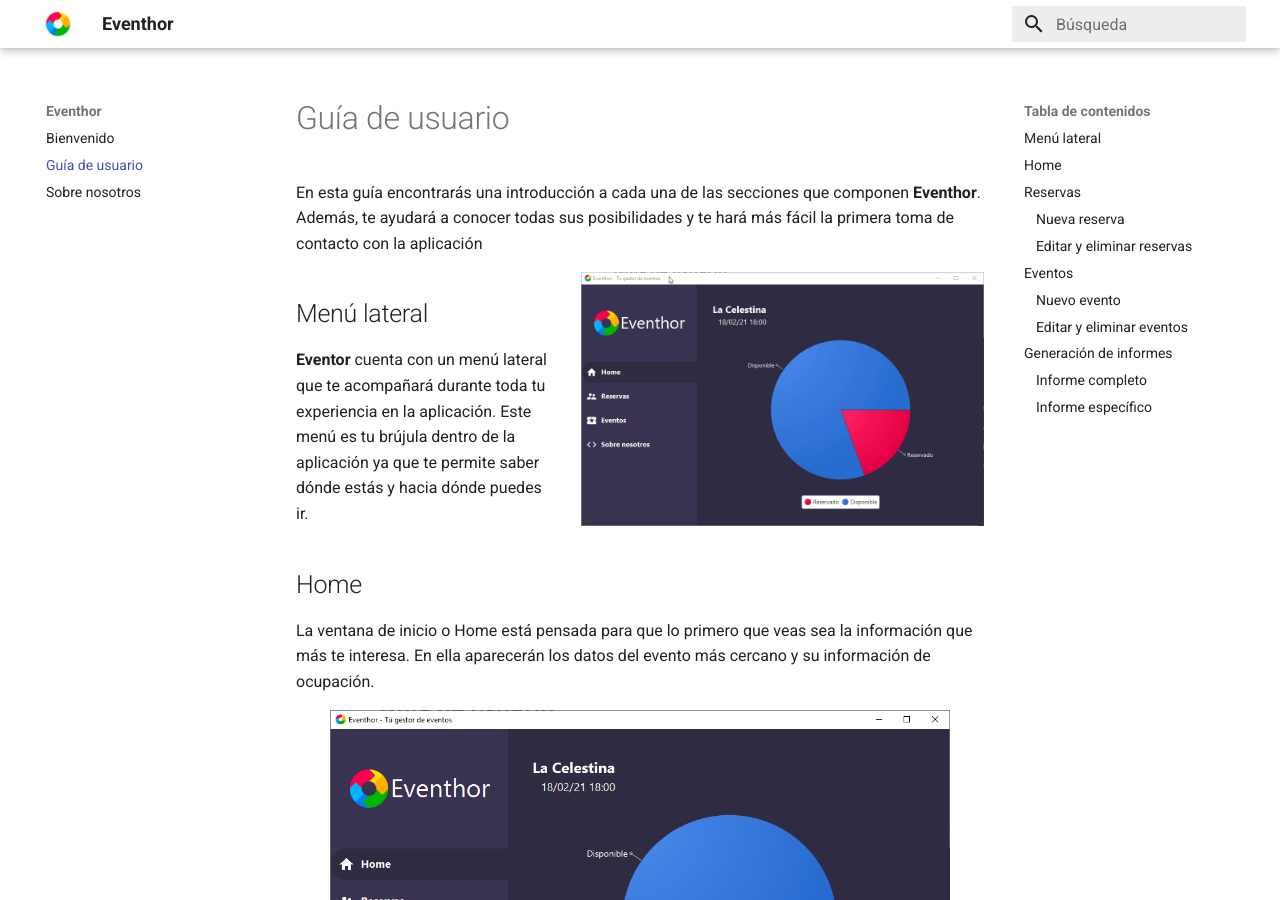
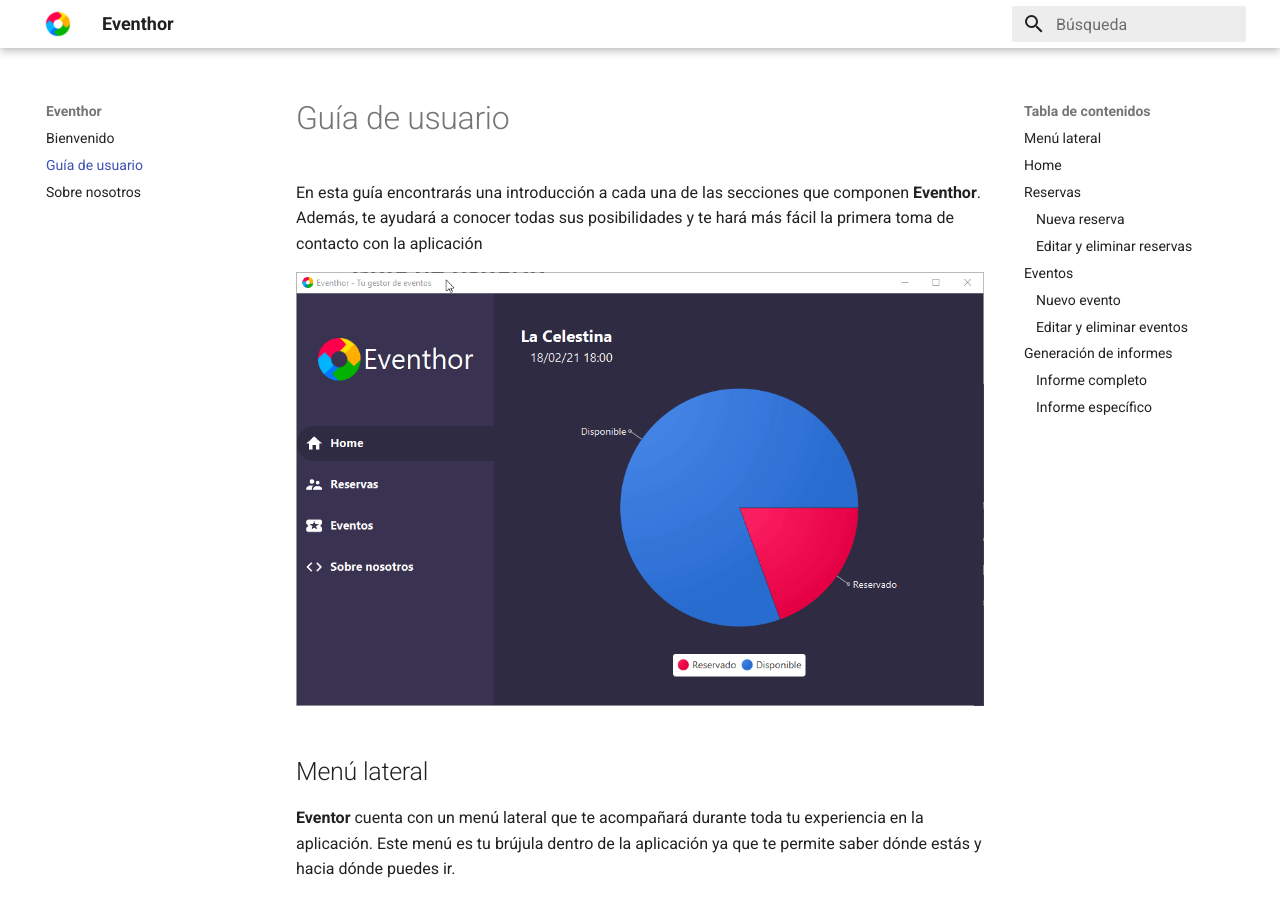
Before and after one commit to C-Domenech/Gestor-Eventos-User-Help, an MkDocs documentation site: the page built from docs/guide.md, in a window 1280 px wide and 900 px high. Built offline with MkDocs 1.6.1 and Material for MkDocs 9.7.7, drawn with Linux system fonts in a browser that asks for light colours.

Commit message:
Update guide.md

```diff
--- a/docs/guide.md
+++ b/docs/guide.md
@@ -4,7 +4,7 @@
 
 En esta guía encontrarás una introducción a cada una de las secciones que componen **Eventhor**. Además, te ayudará a conocer todas sus posibilidades y te hará más fácil la primera toma de contacto con la aplicación
 
-![Imagen barra de navegación - Menú lateral](https://raw.githubusercontent.com/C-Domenech/Gestor-Eventos-User-Help/main/docs/assets/navegacion.gif){: width=60% align=right style=" padding-left:10px"}
+![Imagen barra de navegación - Menú lateral](https://raw.githubusercontent.com/C-Domenech/Gestor-Eventos-User-Help/main/docs/assets/navegacion.gif)
 
 
 
```
